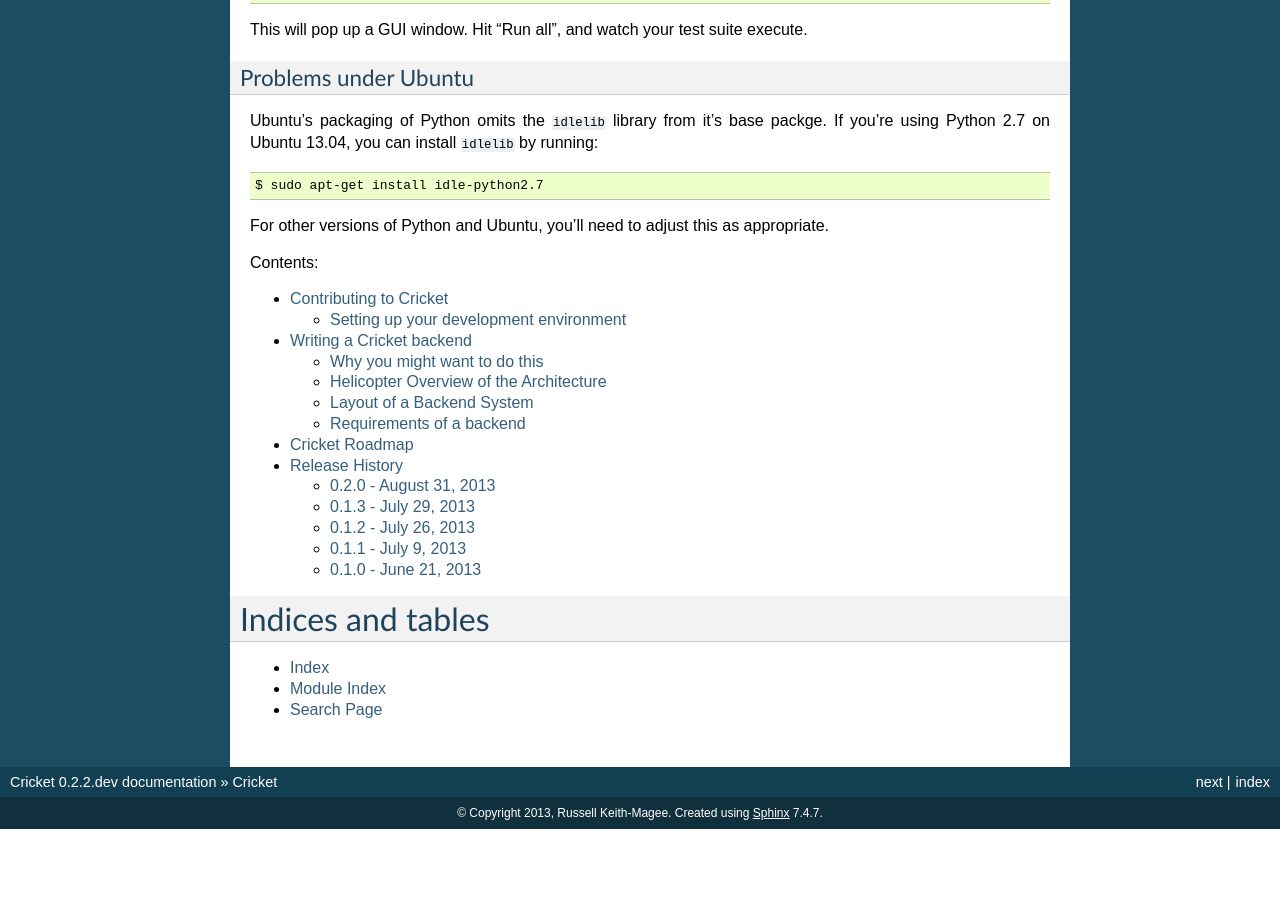
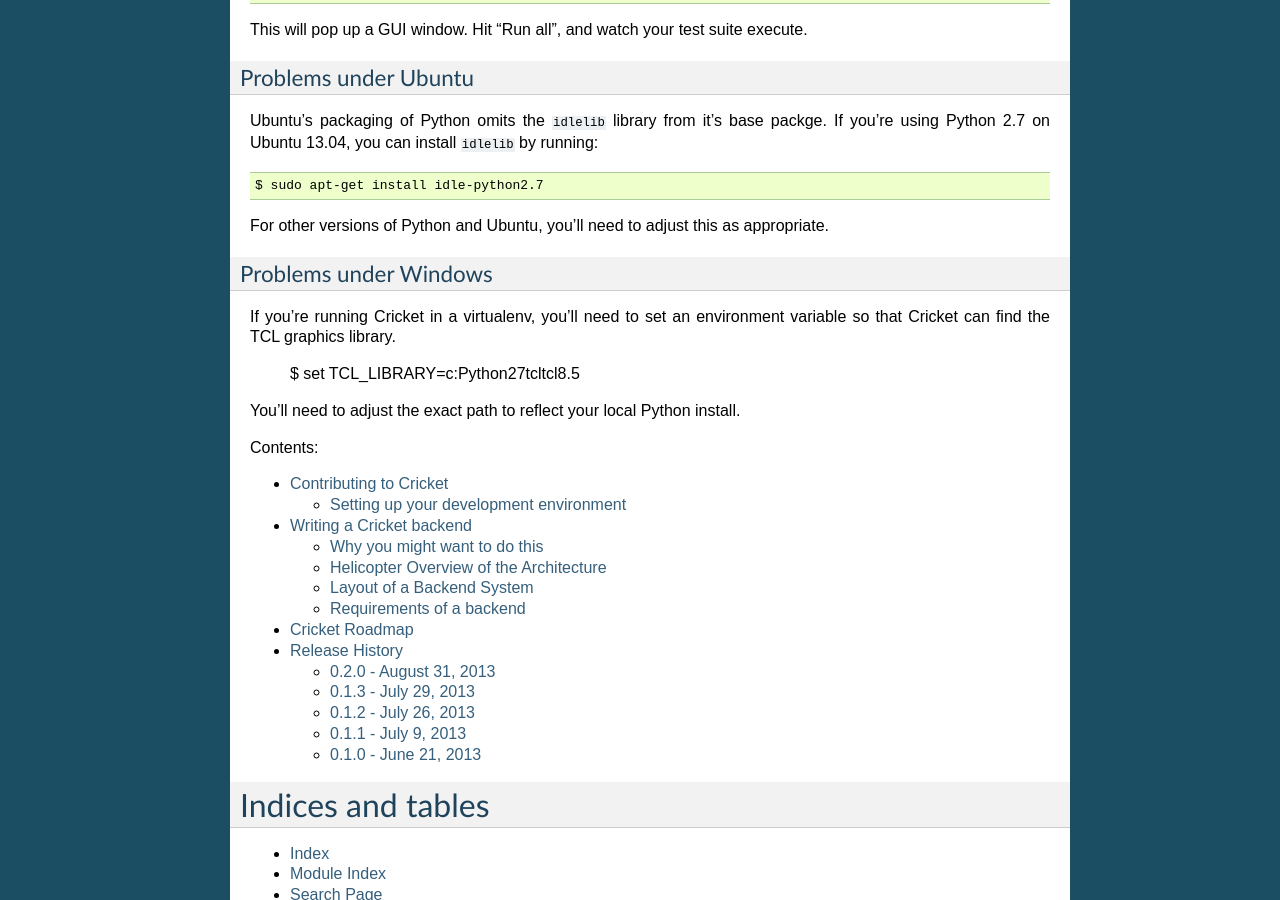
Before and after one commit to beeware/cricket, a Sphinx documentation site: the page built from docs/index.rst, in a window 1280 px wide and 900 px high, scrolled down 786 px. Built offline with Sphinx 7.4.7, drawn with Linux system fonts in a browser that asks for light colours; before the commit the page ends 1615 px from its top, so only the background shows below that; some of the changed text lies outside the part shown.

Commit message:
Added notes for getting started under Windows.

```diff
--- a/docs/index.rst
+++ b/docs/index.rst
@@ -63,6 +63,16 @@
 For other versions of Python and Ubuntu, you'll need to adjust this as
 appropriate.
 
+Problems under Windows
+~~~~~~~~~~~~~~~~~~~~~~
+
+If you're running Cricket in a virtualenv, you'll need to set an
+environment variable so that Cricket can find the TCL graphics library.
+
+    $ set TCL_LIBRARY=c:\Python27\tcl\tcl8.5
+
+You'll need to adjust the exact path to reflect your local Python install.
+
 Contents:
 
 .. toctree::
```
Also changed, not shown: README.rst (+10 -0 lines).
